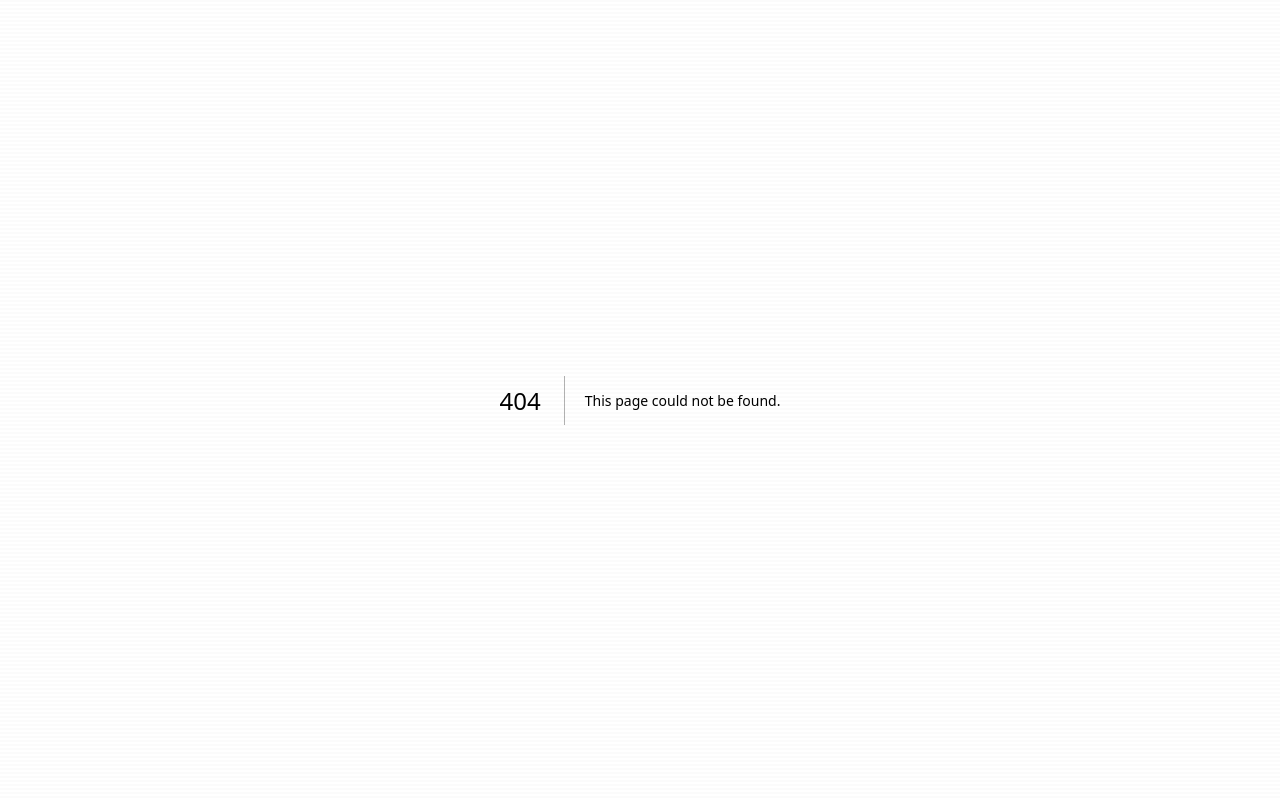
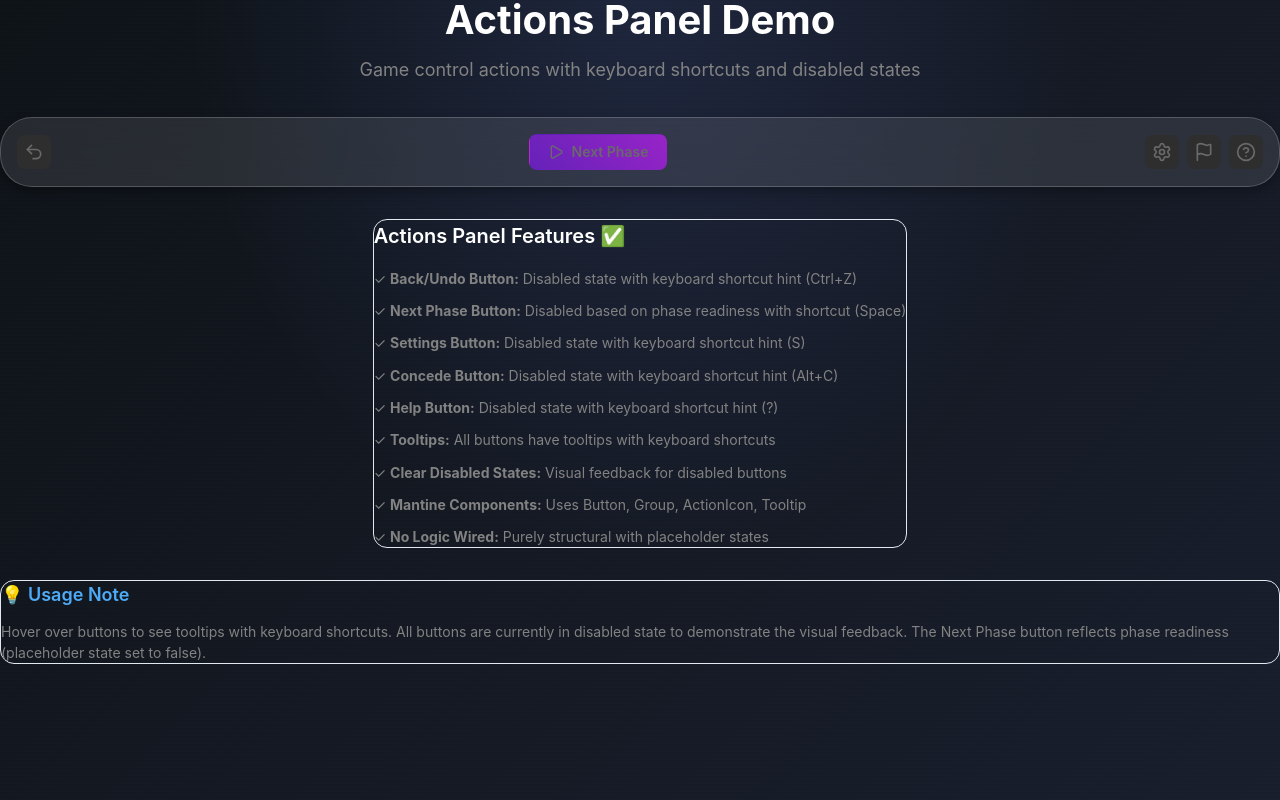
Before and after one commit to MauLom/MTG-friends, a Next.js app: page /actions-demo in a window 1280 px wide. Before the commit this address had no page. Built offline with nearby package versions, Linux system fonts and the light colour scheme.

Commit message:
Implement ActionsPanel with Mantine components and keyboard shortcuts
Co-authored-by: MauLom <23729673+MauLom@users.noreply.github.com>

```diff
--- /dev/null
+++ b/src/app/actions-demo/page.tsx
@@ -0,0 +1,77 @@
+'use client';
+
+import { ActionsPanel } from '@/components/ui';
+import { Text, Stack } from '@mantine/core';
+
+/**
+ * Demo page for ActionsPanel component
+ */
+export default function ActionsDemoPage() {
+  return (
+    <div className="min-h-screen p-8 bg-gradient-to-br from-slate-900 via-slate-800 to-slate-900">
+      <Stack gap="xl" className="max-w-7xl mx-auto">
+        <div className="text-center mb-8">
+          <Text size="2.5rem" fw={700} c="white" mb="md">
+            Actions Panel Demo
+          </Text>
+          <Text size="lg" c="dimmed">
+            Game control actions with keyboard shortcuts and disabled states
+          </Text>
+        </div>
+
+        {/* Main ActionsPanel Demo */}
+        <div className="max-w-5xl mx-auto w-full">
+          <ActionsPanel />
+        </div>
+
+        {/* Feature highlights */}
+        <div className="mt-16 p-8 bg-white/5 rounded-xl border border-white/10 max-w-5xl mx-auto">
+          <Text size="xl" fw={600} c="white" mb="md">
+            Actions Panel Features ✅
+          </Text>
+          <Stack gap="sm">
+            <Text size="sm" c="dimmed">
+              ✓ <strong>Back/Undo Button:</strong> Disabled state with keyboard shortcut hint (Ctrl+Z)
+            </Text>
+            <Text size="sm" c="dimmed">
+              ✓ <strong>Next Phase Button:</strong> Disabled based on phase readiness with shortcut (Space)
+            </Text>
+            <Text size="sm" c="dimmed">
+              ✓ <strong>Settings Button:</strong> Disabled state with keyboard shortcut hint (S)
+            </Text>
+            <Text size="sm" c="dimmed">
+              ✓ <strong>Concede Button:</strong> Disabled state with keyboard shortcut hint (Alt+C)
+            </Text>
+            <Text size="sm" c="dimmed">
+              ✓ <strong>Help Button:</strong> Disabled state with keyboard shortcut hint (?)
+            </Text>
+            <Text size="sm" c="dimmed">
+              ✓ <strong>Tooltips:</strong> All buttons have tooltips with keyboard shortcuts
+            </Text>
+            <Text size="sm" c="dimmed">
+              ✓ <strong>Clear Disabled States:</strong> Visual feedback for disabled buttons
+            </Text>
+            <Text size="sm" c="dimmed">
+              ✓ <strong>Mantine Components:</strong> Uses Button, Group, ActionIcon, Tooltip
+            </Text>
+            <Text size="sm" c="dimmed">
+              ✓ <strong>No Logic Wired:</strong> Purely structural with placeholder states
+            </Text>
+          </Stack>
+        </div>
+
+        {/* Usage note */}
+        <div className="mt-8 p-6 bg-blue-500/10 rounded-xl border border-blue-500/20 max-w-5xl mx-auto">
+          <Text size="lg" fw={600} c="blue" mb="sm">
+            💡 Usage Note
+          </Text>
+          <Text size="sm" c="dimmed">
+            Hover over buttons to see tooltips with keyboard shortcuts. All buttons are currently
+            in disabled state to demonstrate the visual feedback. The Next Phase button reflects
+            phase readiness (placeholder state set to false).
+          </Text>
+        </div>
+      </Stack>
+    </div>
+  );
+}
--- a/src/components/game/panels/ActionsPanel.tsx
+++ b/src/components/game/panels/ActionsPanel.tsx
@@ -1,8 +1,15 @@
 'use client';
 
 import React from 'react';
-import { Box, Text } from '@mantine/core';
-import { Card } from '@/components/ui';
+import { Group, ActionIcon, Tooltip } from '@mantine/core';
+import {
+  Undo2,
+  Play,
+  Settings,
+  Flag,
+  HelpCircle
+} from 'lucide-react';
+import { Card, Button } from '@/components/ui';
 
 export interface ActionsPanelProps extends React.HTMLAttributes<HTMLDivElement> {
   className?: string;
@@ -11,21 +18,123 @@ export interface ActionsPanelProps extends React.HTMLAttributes<HTMLDivElement>
 /**
  * ActionsPanel - Shell component for game actions
  * Row 1 - Right position
- * No logic implemented - purely structural
+ *
+ * Features:
+ * - Back/Undo button (Ctrl+Z)
+ * - Next Phase button (Space)
+ * - Settings button (S)
+ * - Concede button (Alt+C)
+ * - Help button (?)
+ *
+ * No logic implemented - purely structural with disabled states
  */
 export default function ActionsPanel({ className, ...props }: ActionsPanelProps) {
+  // Placeholder state for phase readiness
+  // In real implementation, this would come from game state
+  const isPhaseReady = false;
+
   return (
     <Card
       variant="glass"
       padding="md"
       className={className}
+      role="region"
+      aria-label="Game Actions"
       {...props}
     >
-      <Box>
-        <Text size="sm" c="dimmed">
-          Actions Panel
-        </Text>
-      </Box>
+      <Group gap="md" justify="space-between">
+        {/* Back/Undo Action */}
+        <Tooltip
+          label="Undo last action (Ctrl+Z)"
+          position="bottom"
+          withArrow
+        >
+          <ActionIcon
+            variant="light"
+            color="gray"
+            size="lg"
+            disabled
+            aria-label="Undo last action"
+          >
+            <Undo2 size={20} />
+          </ActionIcon>
+        </Tooltip>
+
+        {/* Next Phase Button */}
+        <Tooltip
+          label="Advance to next phase (Space)"
+          position="bottom"
+          withArrow
+        >
+          <div>
+            <Button
+              variant="primary"
+              size="sm"
+              disabled={!isPhaseReady}
+              aria-label="Next phase"
+            >
+              <Group gap="xs">
+                <Play size={16} />
+                <span>Next Phase</span>
+              </Group>
+            </Button>
+          </div>
+        </Tooltip>
+
+        {/* Action Icons Group */}
+        <Group gap="xs">
+          {/* Settings */}
+          <Tooltip
+            label="Open settings (S)"
+            position="bottom"
+            withArrow
+          >
+            <ActionIcon
+              variant="light"
+              color="blue"
+              size="lg"
+              disabled
+              aria-label="Settings"
+            >
+              <Settings size={20} />
+            </ActionIcon>
+          </Tooltip>
+
+          {/* Concede */}
+          <Tooltip
+            label="Concede game (Alt+C)"
+            position="bottom"
+            withArrow
+          >
+            <ActionIcon
+              variant="light"
+              color="red"
+              size="lg"
+              disabled
+              aria-label="Concede game"
+            >
+              <Flag size={20} />
+            </ActionIcon>
+          </Tooltip>
+
+          {/* Help */}
+          <Tooltip
+            label="Show help (?)"
+            position="bottom"
+            withArrow
+          >
+            <ActionIcon
+              variant="light"
+              color="cyan"
+              size="lg"
+              disabled
+              aria-label="Help"
+            >
+              <HelpCircle size={20} />
+            </ActionIcon>
+          </Tooltip>
+        </Group>
+      </Group>
     </Card>
   );
 }
```
